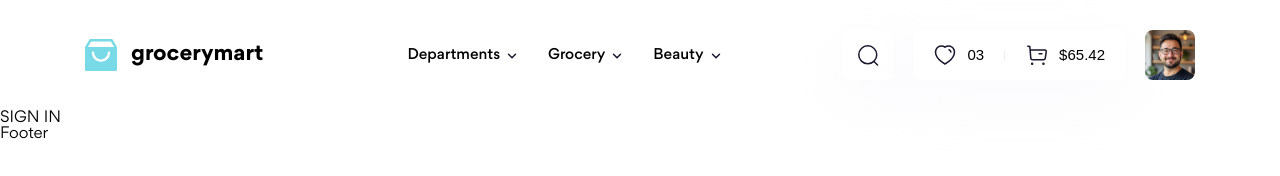
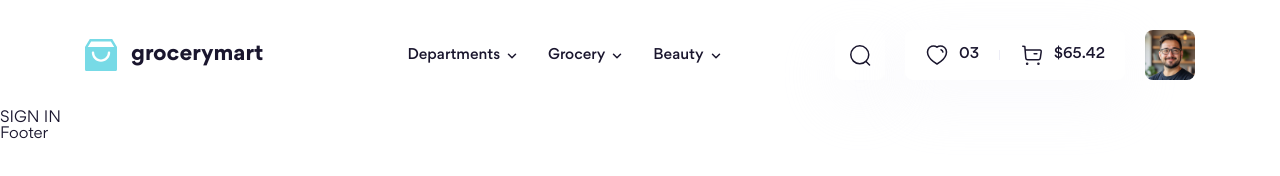
Before and after one commit to LonaNguyen9827/Project_08, a website: page sign-in.html in a window 1280 px wide. Drawn offline with Linux system fonts and the light colour scheme.

Commit message:
cai thien  header

```diff
--- a/scss/base/_base.scss
+++ b/scss/base/_base.scss
@@ -2,6 +2,12 @@
 ::before,
 ::after {
     box-sizing: border-box;
+}
+
+:root {
+    --text-color: #1a162e;
+    --icon-color: brightness(0) saturate(100%) invert(7%) sepia(66%)
+        saturate(870%) hue-rotate(216deg) brightness(90%) contrast(95%);
 }
 
 html {
@@ -11,6 +17,7 @@ html {
 body {
     font-size: 1.6rem;
     font-family: Gordita, sans-serif;
+    color: var(--text-color);
 }
 
 a {
@@ -23,3 +30,15 @@ button {
     outline: none;
     background: transparent;
 }
+
+button,
+input,
+textarea,
+select {
+    font-family: inherit;
+    color: inherit;
+}
+
+.icon {
+    filter: var(--icon-color);
+}
--- a/scss/layout/_header.scss
+++ b/scss/layout/_header.scss
@@ -1,10 +1,14 @@
+%flexItemsCenter {
+    display: flex;
+    align-items: center;
+}
+
 .header {
     background: #eee;
 }
 
 .top-bar {
-    display: flex;
-    align-items: center;
+    @extend %flexItemsCenter;
     padding: 30px 0;
 }
 
@@ -13,14 +17,12 @@
     margin-right: auto;
 
     &__list {
-        display: flex;
-        align-items: center;
+        @extend %flexItemsCenter;
         gap: 30px;
     }
 
     &__link {
-        display: flex;
-        align-items: center;
+        @extend %flexItemsCenter;
         gap: 6px;
         font-size: 1.5rem;
         font-weight: 500;
@@ -33,13 +35,11 @@
 }
 
 .top-act {
-    display: flex;
-    align-items: center;
+    @extend %flexItemsCenter;
     gap: 20px;
 
     &__group {
-        display: flex;
-        align-items: center;
+        @extend %flexItemsCenter;
 
         min-width: 50px;
         height: 50px;
@@ -54,10 +54,10 @@
     }
 
     &__btn {
-        display: flex;
-        align-items: center;
+        @extend %flexItemsCenter;
         gap: 10px;
         padding: 13px 20px;
+        cursor: pointer;
     }
 
     &__title {
@@ -77,5 +77,6 @@
         width: 50px;
         height: 50px;
         border-radius: 8px;
+        cursor: pointer;
     }
 }
--- a/template/header.html
+++ b/template/header.html
@@ -1,14 +1,14 @@
 <div class="container">
     <div class="top-bar">
         <!-- Logo -->
-        <div class="logo">
+        <a href="./" class="logo">
             <img
                 src="./assets/icons/logo.svg"
                 alt="grocerymart"
                 class="logo__img"
             />
             <h1 class="logo__title">grocerymart</h1>
-        </div>
+        </a>
         <!-- Navbar -->
         <nav class="navbar">
             <ul class="navbar__list">
@@ -18,7 +18,7 @@
                         <img
                             src="./assets/icons/arrow-down.svg"
                             alt=""
-                            class="navbar__arrow"
+                            class="icon navbar__arrow"
                         />
                     </a>
                 </li>
@@ -28,7 +28,7 @@
                         <img
                             src="./assets/icons/arrow-down.svg"
                             alt=""
-                            class="navbar__arrow"
+                            class="icon navbar__arrow"
                         />
                     </a>
                 </li>
@@ -38,7 +38,7 @@
                         <img
                             src="./assets/icons/arrow-down.svg"
                             alt=""
-                            class="navbar__arrow"
+                            class="icon navbar__arrow"
                         />
                     </a>
                 </li>
@@ -52,7 +52,7 @@
                     <img
                         src="./assets/icons/search.svg"
                         alt=""
-                        class="top-act__icon"
+                        class="icon top-act__icon"
                     />
                 </button>
             </div>
@@ -62,7 +62,7 @@
                     <img
                         src="./assets/icons/heart.svg"
                         alt=""
-                        class="top-act__icon"
+                        class="icon top-act__icon"
                     />
                     <span class="top-act__title">03</span>
                 </button>
@@ -73,7 +73,7 @@
                     <img
                         src="./assets/icons/card.svg"
                         alt=""
-                        class="top-act__icon"
+                        class="icon top-act__icon"
                     />
                     <span class="top-act__title">$65.42</span>
                 </button>
```
Also changed, not shown: assets/css/main.css, 1 other file.
